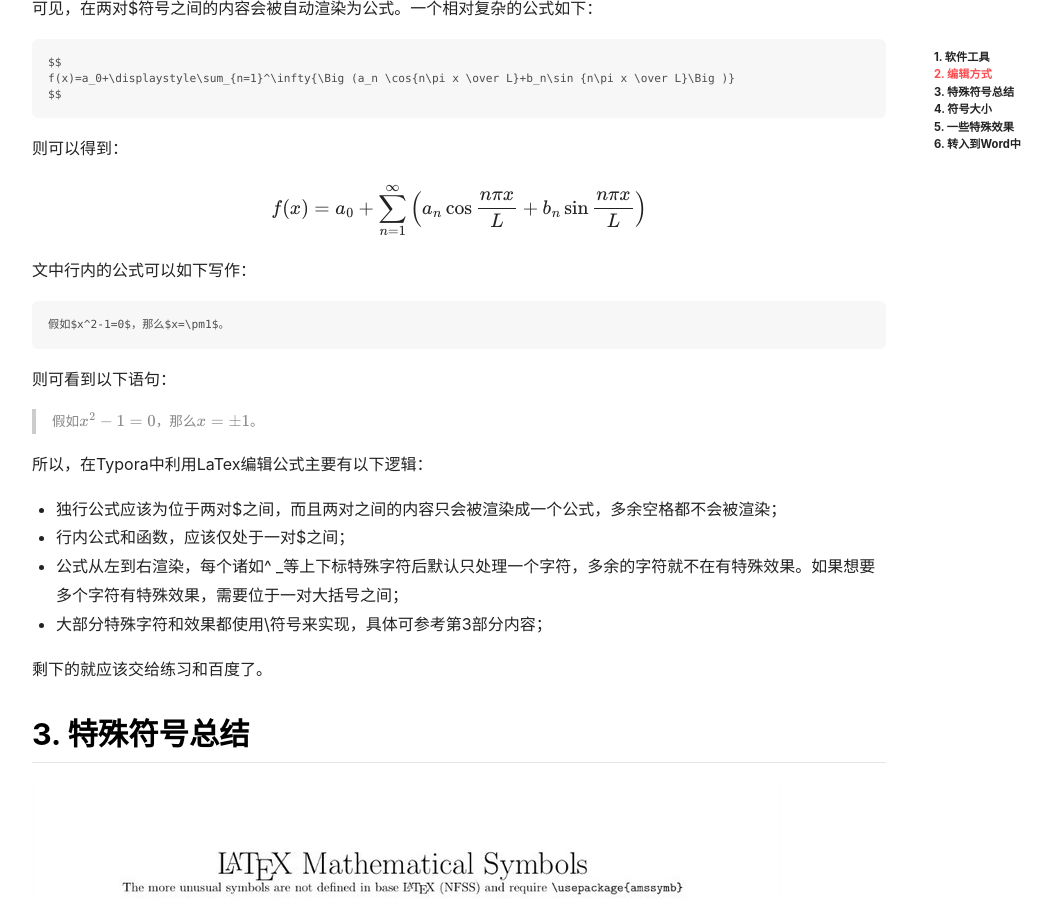
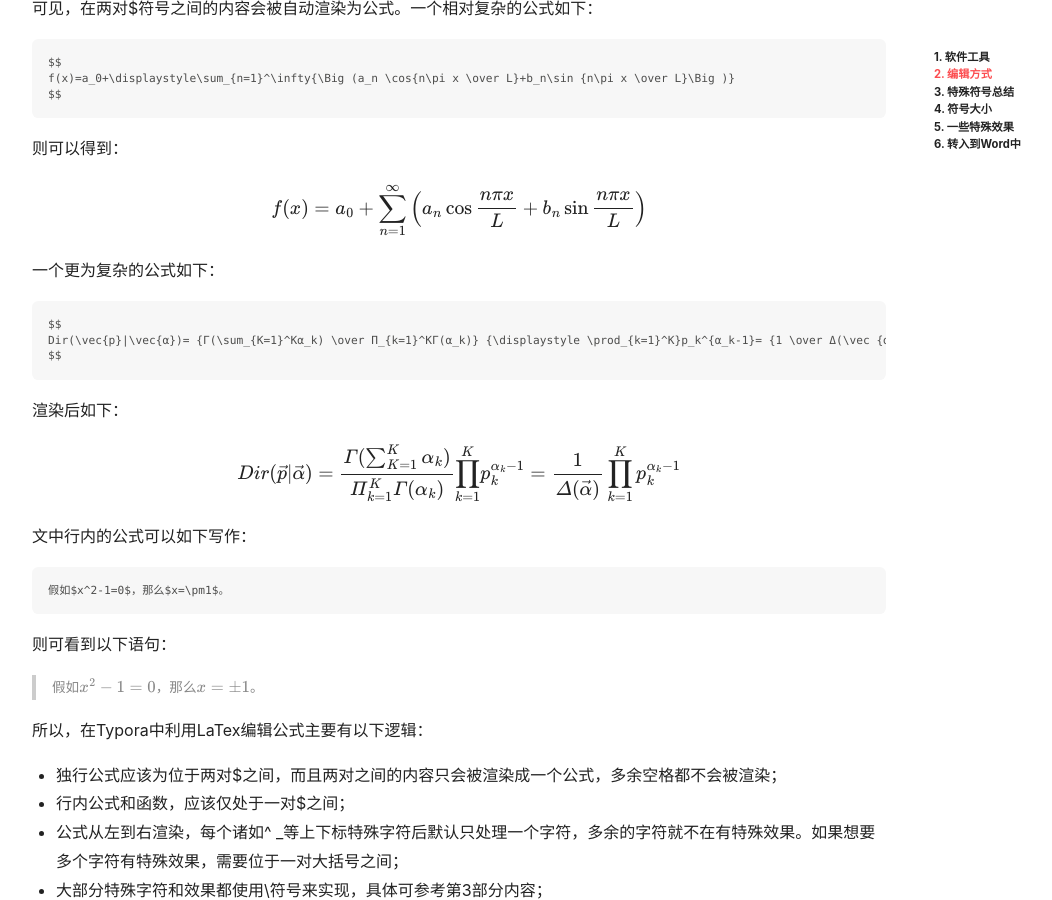
Before and after one commit to qbycs/qbycs.github.io, a Jekyll site: the page built from _posts/2019-12-14-formula-based-on-LaTex.md, in a window 1280 px wide and 900 px high, scrolled down 1085 px. Shown: the whole window, without its empty margins (71-1123 px from the left). Built offline with Jekyll 4.4.1, drawn with Linux system fonts in a browser that asks for light colours; nearby versions of some CDN libraries; formulas are drawn with MathJax 3; comment, search, counter and statistics services are not loaded.

Commit message:
Update 2019-12-14-formula-based-on-LaTex.md

````diff
--- a/_posts/2019-12-14-formula-based-on-LaTex.md
+++ b/_posts/2019-12-14-formula-based-on-LaTex.md
@@ -50,6 +50,17 @@ $$
 则可以得到：
 
 $$f(x)=a_0+\displaystyle\sum_{n=1}^\infty{\Big (a_n \cos{n\pi x \over L}+b_n\sin {n\pi x \over L}\Big )}$$
+
+一个更为复杂的公式如下：
+```
+$$
+Dir(\vec{p}|\vec{α})= {Γ(\sum_{K=1}^Kα_k) \over Π_{k=1}^KΓ(α_k)} {\displaystyle \prod_{k=1}^K}p_k^{α_k-1}= {1 \over Δ(\vec {α})}\displaystyle \prod_{k=1}^Kp_k^{α_k-1}
+$$
+```
+
+渲染后如下：
+
+$$Dir(\vec{p}|\vec{α})= {Γ(\sum_{K=1}^Kα_k) \over Π_{k=1}^KΓ(α_k)} {\displaystyle \prod_{k=1}^K}p_k^{α_k-1}= {1 \over Δ(\vec {α})}\displaystyle \prod_{k=1}^Kp_k^{α_k-1}$$
 
 文中行内的公式可以如下写作：
 
````
